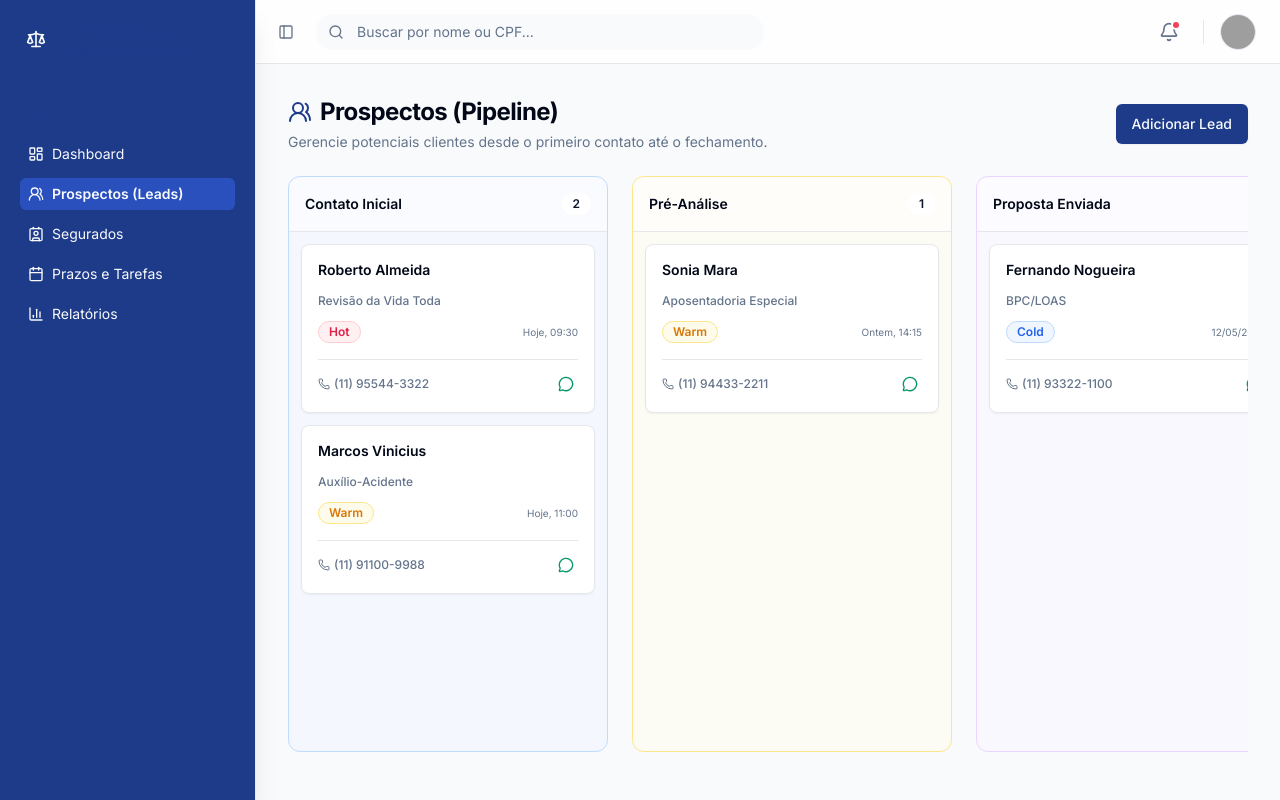
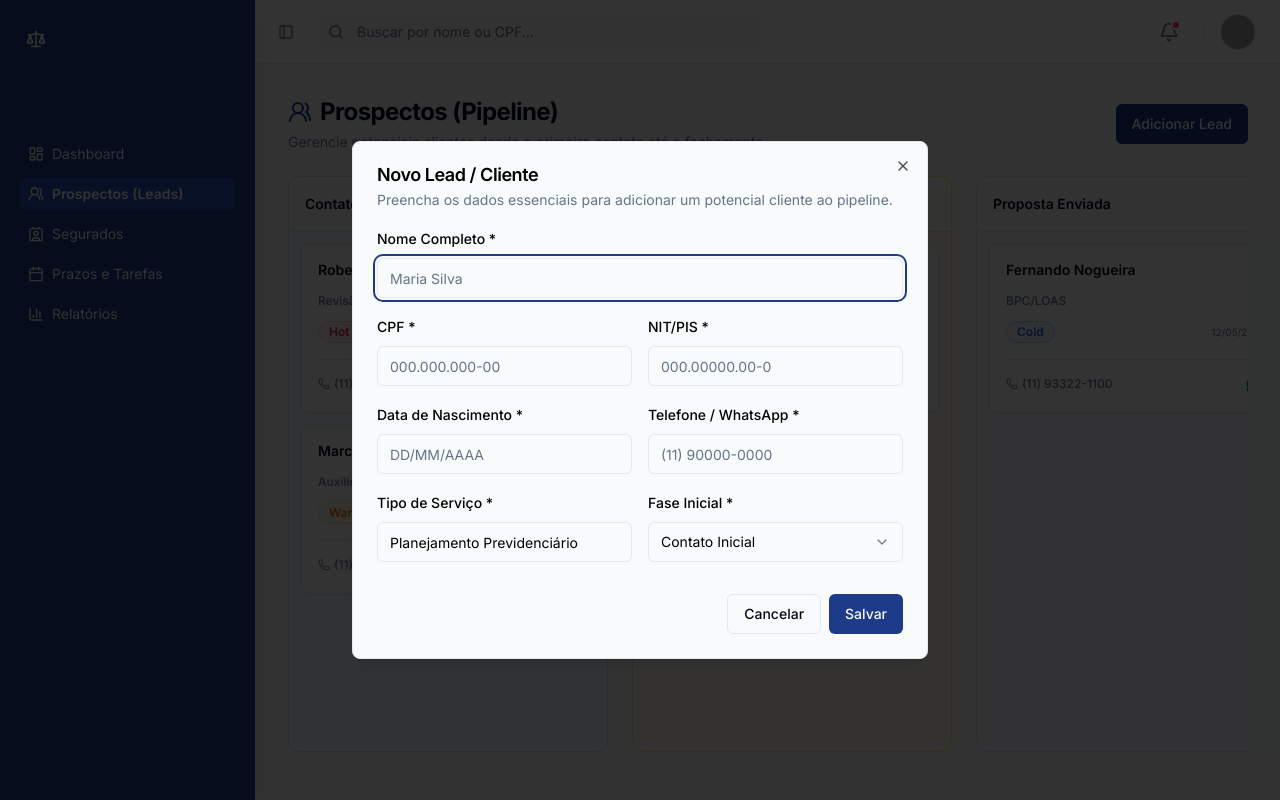
Before and after one commit to Brelas120863/crm-previdenci-rio-70kjz4khk, a React (Vite) app: page /leads in a window 1280 px wide. Both pictures are taken after a click on the button "Adicionar Lead". Built offline with nearby package versions, Linux system fonts and the light colour scheme; grey boxes are pictures that could not be loaded.

Commit message:
feat: Add lead creation functionality to Leads page

```diff
--- /dev/null
+++ b/src/components/CreateLeadDialog.tsx
@@ -0,0 +1,261 @@
+import { useState } from 'react'
+import { useForm } from 'react-hook-form'
+import { zodResolver } from '@hookform/resolvers/zod'
+import * as z from 'zod'
+import useMainStore from '@/stores/main'
+import { useToast } from '@/hooks/use-toast'
+import {
+  Dialog,
+  DialogContent,
+  DialogHeader,
+  DialogTitle,
+  DialogTrigger,
+  DialogFooter,
+  DialogDescription,
+} from '@/components/ui/dialog'
+import { Button } from '@/components/ui/button'
+import { Input } from '@/components/ui/input'
+import {
+  Form,
+  FormControl,
+  FormField,
+  FormItem,
+  FormLabel,
+  FormMessage,
+} from '@/components/ui/form'
+import {
+  Select,
+  SelectContent,
+  SelectItem,
+  SelectTrigger,
+  SelectValue,
+} from '@/components/ui/select'
+
+const formatCPF = (v: string) => {
+  const n = v.replace(/\D/g, '').slice(0, 11)
+  if (n.length > 9) return `${n.slice(0, 3)}.${n.slice(3, 6)}.${n.slice(6, 9)}-${n.slice(9)}`
+  if (n.length > 6) return `${n.slice(0, 3)}.${n.slice(3, 6)}.${n.slice(6)}`
+  if (n.length > 3) return `${n.slice(0, 3)}.${n.slice(3)}`
+  return n
+}
+
+const formatNIT = (v: string) => {
+  const n = v.replace(/\D/g, '').slice(0, 11)
+  if (n.length > 10) return `${n.slice(0, 3)}.${n.slice(3, 8)}.${n.slice(8, 10)}-${n.slice(10)}`
+  if (n.length > 8) return `${n.slice(0, 3)}.${n.slice(3, 8)}.${n.slice(8)}`
+  if (n.length > 3) return `${n.slice(0, 3)}.${n.slice(3)}`
+  return n
+}
+
+const formatDate = (v: string) => {
+  const n = v.replace(/\D/g, '').slice(0, 8)
+  if (n.length > 4) return `${n.slice(0, 2)}/${n.slice(2, 4)}/${n.slice(4)}`
+  if (n.length > 2) return `${n.slice(0, 2)}/${n.slice(2)}`
+  return n
+}
+
+const formatPhone = (v: string) => {
+  const n = v.replace(/\D/g, '').slice(0, 11)
+  if (n.length > 10) return `(${n.slice(0, 2)}) ${n.slice(2, 7)}-${n.slice(7)}`
+  if (n.length > 6) return `(${n.slice(0, 2)}) ${n.slice(2, 6)}-${n.slice(6)}`
+  if (n.length > 2) return `(${n.slice(0, 2)}) ${n.slice(2)}`
+  return n.length > 0 ? `(${n}` : n
+}
+
+const leadSchema = z.object({
+  name: z.string().min(2, 'Nome é obrigatório'),
+  cpf: z.string().regex(/^\d{3}\.\d{3}\.\d{3}-\d{2}$/, 'Formato inválido (000.000.000-00)'),
+  nit: z.string().regex(/^\d{3}\.\d{5}\.\d{2}-\d{1}$/, 'Formato inválido (000.00000.00-0)'),
+  birthDate: z.string().regex(/^\d{2}\/\d{2}\/\d{4}$/, 'Data inválida (DD/MM/AAAA)'),
+  phone: z.string().min(14, 'Telefone inválido'),
+  status: z.string().min(1, 'Fase inicial é obrigatória'),
+  type: z.string().min(1, 'Tipo de serviço é obrigatório'),
+})
+
+type FormValues = z.infer<typeof leadSchema>
+
+export function CreateLeadDialog({ columns }: { columns: { id: string; label: string }[] }) {
+  const [open, setOpen] = useState(false)
+  const { addLead } = useMainStore()
+  const { toast } = useToast()
+
+  const form = useForm<FormValues>({
+    resolver: zodResolver(leadSchema),
+    defaultValues: {
+      name: '',
+      cpf: '',
+      nit: '',
+      birthDate: '',
+      phone: '',
+      status: 'Contato Inicial',
+      type: 'Planejamento Previdenciário',
+    },
+  })
+
+  const onSubmit = (data: FormValues) => {
+    addLead({
+      name: data.name,
+      phone: data.phone,
+      status: data.status,
+      type: data.type,
+      cpf: data.cpf,
+      nit: data.nit,
+      birthDate: data.birthDate,
+      temperature: 'Warm',
+      date: new Date().toLocaleDateString('pt-BR'),
+    })
+    toast({
+      title: 'Lead criado com sucesso',
+      description: 'O novo lead foi adicionado ao pipeline.',
+    })
+    form.reset()
+    setOpen(false)
+  }
+
+  return (
+    <Dialog open={open} onOpenChange={setOpen}>
+      <DialogTrigger asChild>
+        <Button className="shadow-sm">Adicionar Lead</Button>
+      </DialogTrigger>
+      <DialogContent className="max-w-xl max-h-[90vh] overflow-y-auto">
+        <DialogHeader>
+          <DialogTitle>Novo Lead / Cliente</DialogTitle>
+          <DialogDescription>
+            Preencha os dados essenciais para adicionar um potencial cliente ao pipeline.
+          </DialogDescription>
+        </DialogHeader>
+
+        <Form {...form}>
+          <form onSubmit={form.handleSubmit(onSubmit)} className="space-y-4">
+            <FormField
+              control={form.control}
+              name="name"
+              render={({ field }) => (
+                <FormItem>
+                  <FormLabel>Nome Completo *</FormLabel>
+                  <FormControl>
+                    <Input placeholder="Maria Silva" {...field} />
+                  </FormControl>
+                  <FormMessage />
+                </FormItem>
+              )}
+            />
+            <div className="grid grid-cols-1 sm:grid-cols-2 gap-4">
+              <FormField
+                control={form.control}
+                name="cpf"
+                render={({ field }) => (
+                  <FormItem>
+                    <FormLabel>CPF *</FormLabel>
+                    <FormControl>
+                      <Input
+                        placeholder="000.000.000-00"
+                        {...field}
+                        onChange={(e) => field.onChange(formatCPF(e.target.value))}
+                      />
+                    </FormControl>
+                    <FormMessage />
+                  </FormItem>
+                )}
+              />
+              <FormField
+                control={form.control}
+                name="nit"
+                render={({ field }) => (
+                  <FormItem>
+                    <FormLabel>NIT/PIS *</FormLabel>
+                    <FormControl>
+                      <Input
+                        placeholder="000.00000.00-0"
+                        {...field}
+                        onChange={(e) => field.onChange(formatNIT(e.target.value))}
+                      />
+                    </FormControl>
+                    <FormMessage />
+                  </FormItem>
+                )}
+              />
+              <FormField
+                control={form.control}
+                name="birthDate"
+                render={({ field }) => (
+                  <FormItem>
+                    <FormLabel>Data de Nascimento *</FormLabel>
+                    <FormControl>
+                      <Input
+                        placeholder="DD/MM/AAAA"
+                        {...field}
+                        onChange={(e) => field.onChange(formatDate(e.target.value))}
+                      />
+                    </FormControl>
+                    <FormMessage />
+                  </FormItem>
+                )}
+              />
+              <FormField
+                control={form.control}
+                name="phone"
+                render={({ field }) => (
+                  <FormItem>
+                    <FormLabel>Telefone / WhatsApp *</FormLabel>
+                    <FormControl>
+                      <Input
+                        placeholder="(11) 90000-0000"
+                        {...field}
+                        onChange={(e) => field.onChange(formatPhone(e.target.value))}
+                      />
+                    </FormControl>
+                    <FormMessage />
+                  </FormItem>
+                )}
+              />
+              <FormField
+                control={form.control}
+                name="type"
+                render={({ field }) => (
+                  <FormItem>
+                    <FormLabel>Tipo de Serviço *</FormLabel>
+                    <FormControl>
+                      <Input placeholder="Ex: BPC/LOAS" {...field} />
+                    </FormControl>
+                    <FormMessage />
+                  </FormItem>
+                )}
+              />
+              <FormField
+                control={form.control}
+                name="status"
+                render={({ field }) => (
+                  <FormItem>
+                    <FormLabel>Fase Inicial *</FormLabel>
+                    <Select onValueChange={field.onChange} defaultValue={field.value}>
+                      <FormControl>
+                        <SelectTrigger>
+                          <SelectValue placeholder="Selecione a fase" />
+                        </SelectTrigger>
+                      </FormControl>
+                      <SelectContent>
+                        {columns.map((col) => (
+                          <SelectItem key={col.id} value={col.id}>
+                            {col.label}
+                          </SelectItem>
+                        ))}
+                      </SelectContent>
+                    </Select>
+                    <FormMessage />
+                  </FormItem>
+                )}
+              />
+            </div>
+            <DialogFooter className="pt-4">
+              <Button type="button" variant="outline" onClick={() => setOpen(false)}>
+                Cancelar
+              </Button>
+              <Button type="submit">Salvar</Button>
+            </DialogFooter>
+          </form>
+        </Form>
+      </DialogContent>
+    </Dialog>
+  )
+}
--- a/src/pages/Leads.tsx
+++ b/src/pages/Leads.tsx
@@ -4,6 +4,7 @@ import { Badge } from '@/components/ui/badge'
 import { Phone, UsersRound, MessageCircle, Trash2 } from 'lucide-react'
 import { Button } from '@/components/ui/button'
 import { useToast } from '@/hooks/use-toast'
+import { CreateLeadDialog } from '@/components/CreateLeadDialog'
 import {
   AlertDialog,
   AlertDialogAction,
@@ -16,7 +17,7 @@ import {
   AlertDialogTrigger,
 } from '@/components/ui/alert-dialog'
 
-const KANBAN_COLUMNS = [
+export const KANBAN_COLUMNS = [
   { id: 'Contato Inicial', label: 'Contato Inicial', color: 'border-blue-200 bg-blue-50/50' },
   { id: 'Pré-Análise', label: 'Pré-Análise', color: 'border-amber-200 bg-amber-50/50' },
   { id: 'Proposta Enviada', label: 'Proposta Enviada', color: 'border-purple-200 bg-purple-50/50' },
@@ -51,7 +52,7 @@ export default function Leads() {
             Gerencie potenciais clientes desde o primeiro contato até o fechamento.
           </p>
         </div>
-        <Button className="shadow-sm">Adicionar Lead</Button>
+        <CreateLeadDialog columns={KANBAN_COLUMNS} />
       </div>
 
       {leads.length === 0 ? (
--- a/src/stores/main.ts
+++ b/src/stores/main.ts
@@ -2,7 +2,20 @@ import React, { createContext, useContext, useState, ReactNode } from 'react'
 import { MOCK_CLIENTS, MOCK_LEADS, MOCK_TASKS, MOCK_ACTIVITIES } from '@/lib/mock-data'
 
 export type Client = (typeof MOCK_CLIENTS)[0]
-export type Lead = (typeof MOCK_LEADS)[0]
+
+export interface Lead {
+  id: string
+  name: string
+  phone: string
+  type: string
+  status: string
+  temperature: string
+  date: string
+  cpf?: string
+  nit?: string
+  birthDate?: string
+}
+
 export type Task = (typeof MOCK_TASKS)[0]
 export type Activity = (typeof MOCK_ACTIVITIES)[0]
 
@@ -14,6 +27,7 @@ interface MainStoreType {
   deleteClient: (id: string) => void
   deleteLead: (id: string) => void
   deleteTask: (id: number) => void
+  addLead: (lead: Omit<Lead, 'id'>) => void
   clearAllData: () => void
 }
 
@@ -21,13 +35,16 @@ const MainStoreContext = createContext<MainStoreType | undefined>(undefined)
 
 export function MainStoreProvider({ children }: { children: ReactNode }) {
   const [clients, setClients] = useState<Client[]>(MOCK_CLIENTS)
-  const [leads, setLeads] = useState<Lead[]>(MOCK_LEADS)
+  const [leads, setLeads] = useState<Lead[]>(MOCK_LEADS as Lead[])
   const [tasks, setTasks] = useState<Task[]>(MOCK_TASKS)
   const [activities, setActivities] = useState<Activity[]>(MOCK_ACTIVITIES)
 
   const deleteClient = (id: string) => setClients((clients) => clients.filter((c) => c.id !== id))
   const deleteLead = (id: string) => setLeads((leads) => leads.filter((l) => l.id !== id))
   const deleteTask = (id: number) => setTasks((tasks) => tasks.filter((t) => t.id !== id))
+  const addLead = (lead: Omit<Lead, 'id'>) => {
+    setLeads((prev) => [...prev, { ...lead, id: `l${Date.now()}` }])
+  }
 
   const clearAllData = () => {
     setClients([])
@@ -47,6 +64,7 @@ export function MainStoreProvider({ children }: { children: ReactNode }) {
         deleteClient,
         deleteLead,
         deleteTask,
+        addLead,
         clearAllData,
       },
     },
```
Also changed, not shown: .skip.config.json, src/main.tsx (line endings or trailing spaces), vite-plugin-react-uid.js (line endings or trailing spaces).
